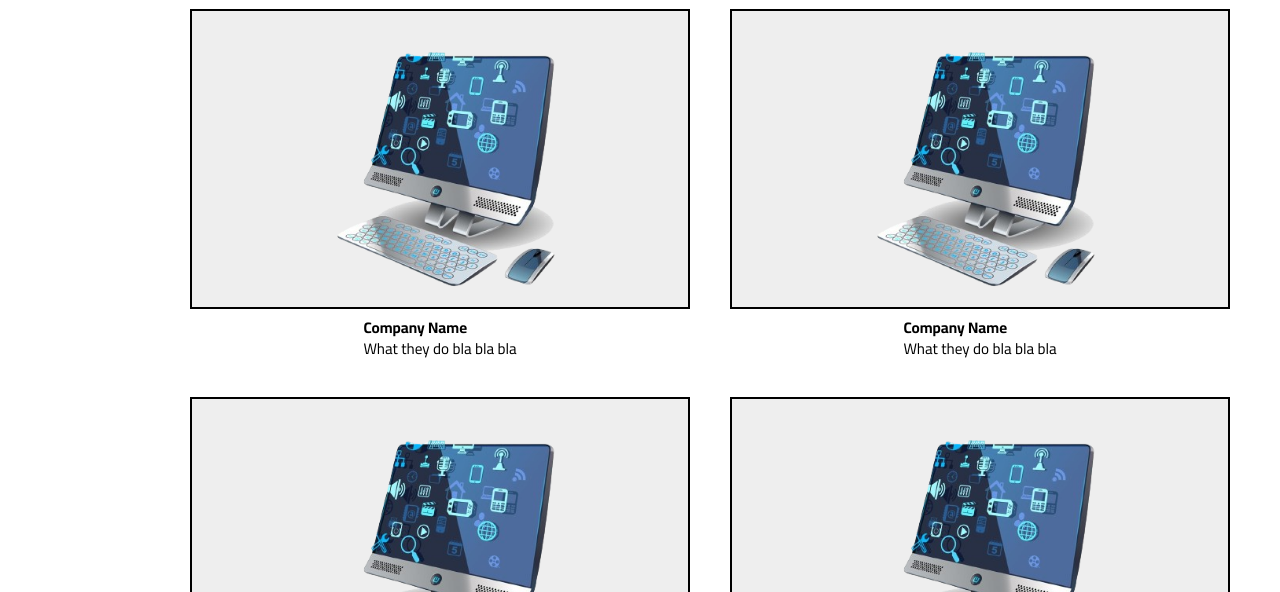
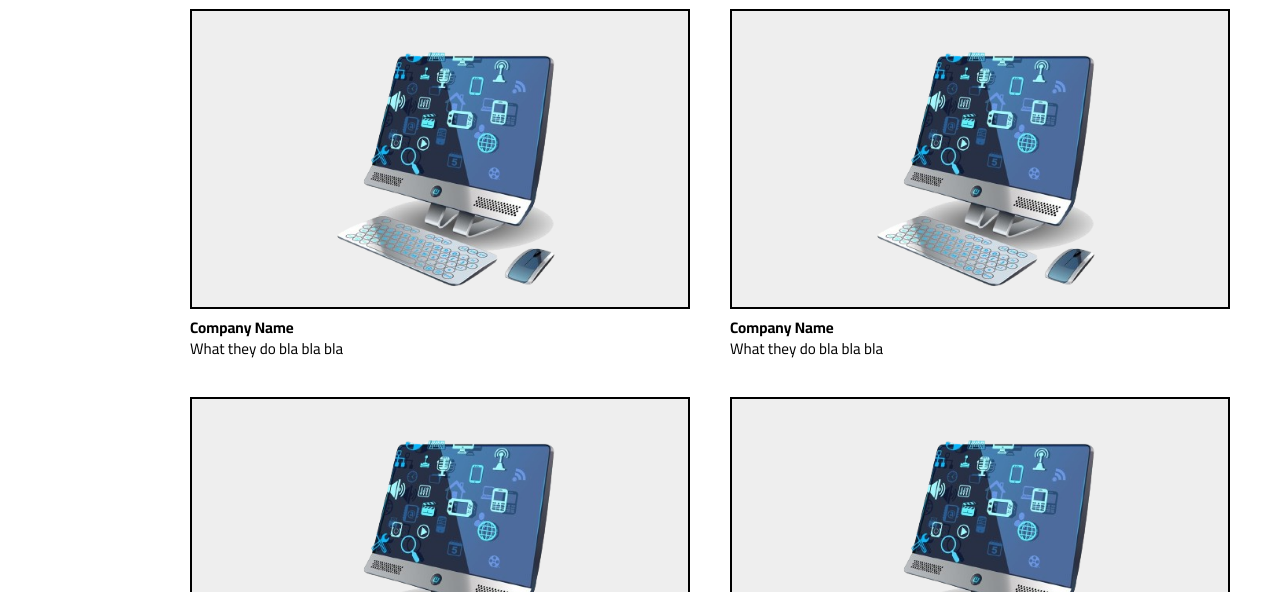
Before and after one commit to WildRoseDevs/WildRoseDevs.github.io, a plain HTML site: page projects.html in a window 1280 px wide. Shown: the part 208-800 px from the top of the page. Drawn offline with Linux system fonts and the light colour scheme.

Commit message:
Add files via upload

```diff
--- a/our-work.css
+++ b/our-work.css
@@ -310,13 +310,15 @@ a {
 }
 
 .company-info {
-    align-items: left !important;
-    justify-content: left !important;
+    display: flex;
+    flex-direction: column;
+    align-items: flex-start; /* Ensures left alignment */
+    text-align: left; /* Align text to the left */
     font-size: 0.95rem;
+    width: 100%; /* Ensures full width */
 }
 .company-info strong {
-    align-items: left !important;
-    justify-content: left !important;
+    text-align: left;
     display: block;
     margin-bottom: 3px;
 }
```
